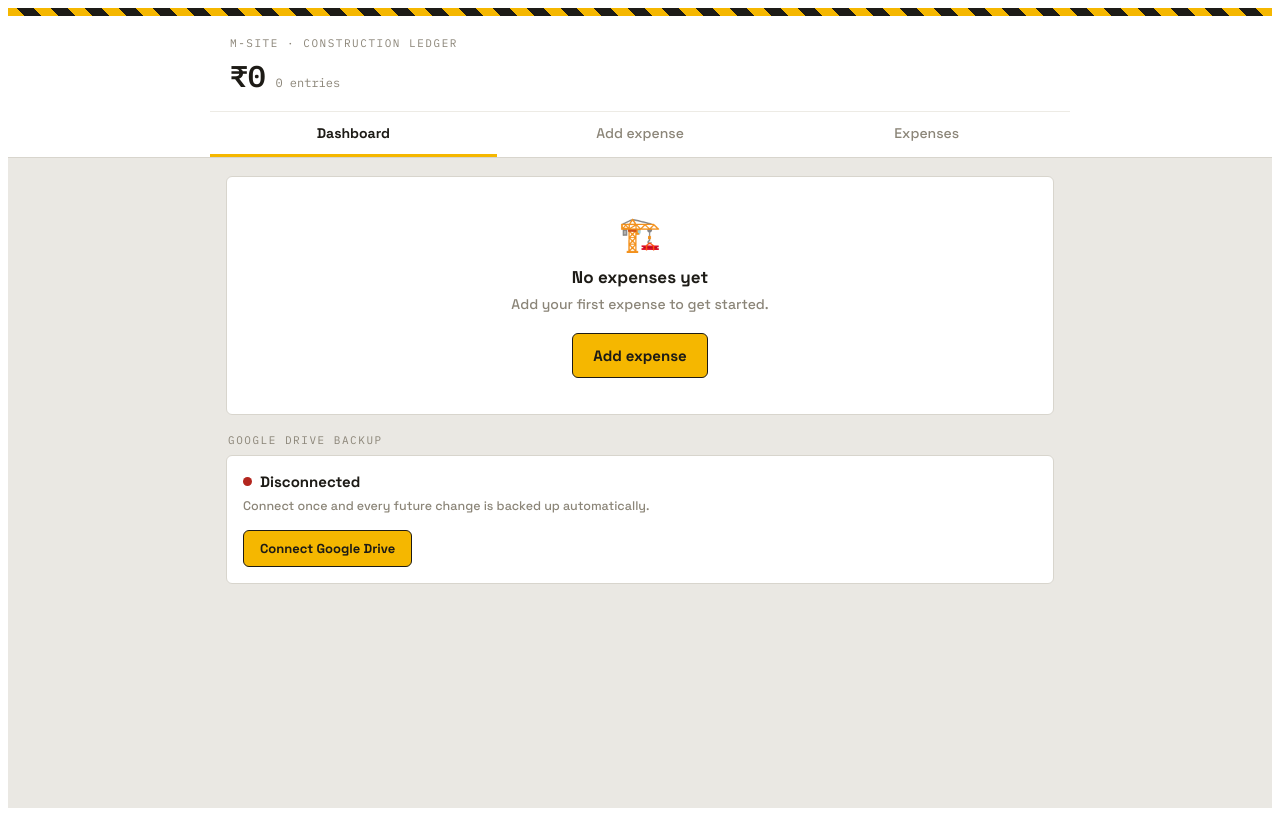
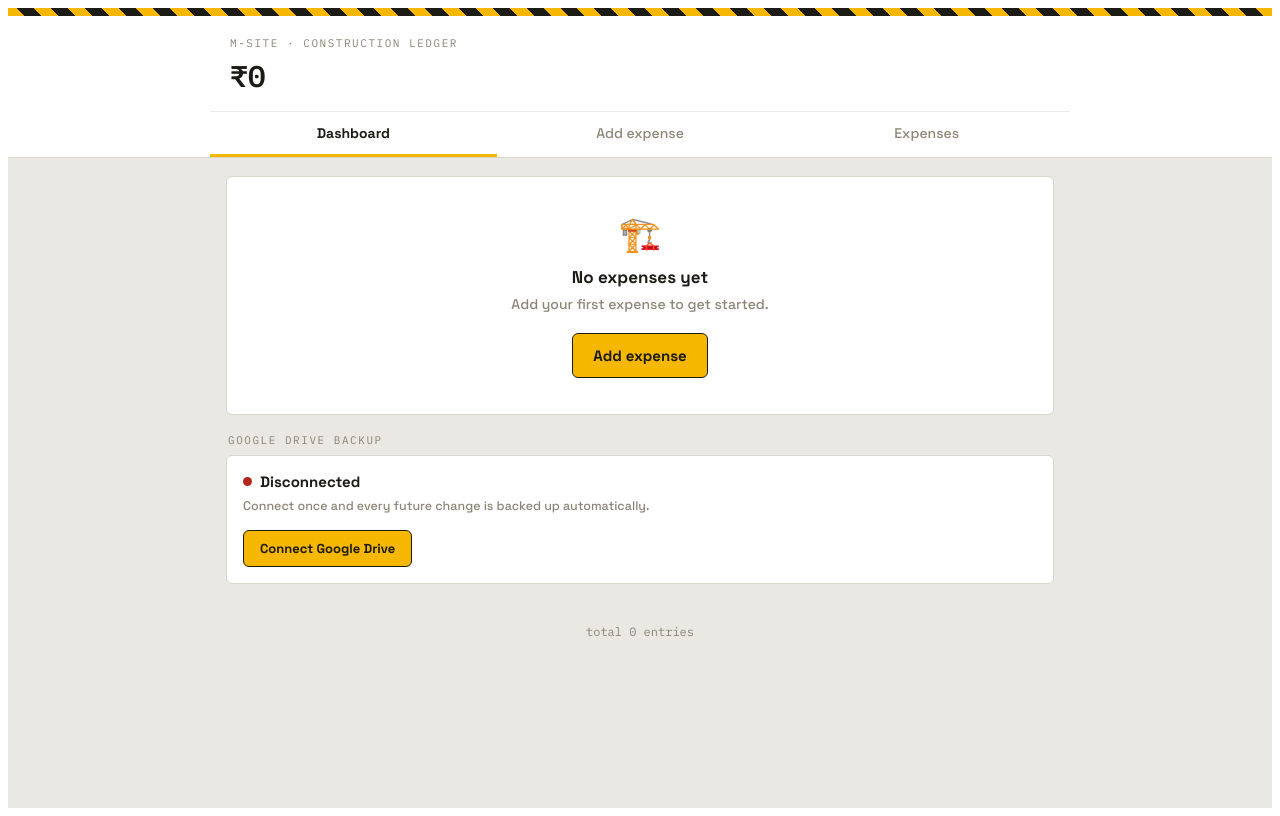
Before and after one commit to aathis/mSite-Expenses, a React (Vite) app: page / in a window 1280 px wide. Built offline with nearby package versions, Linux system fonts and the light colour scheme; the HTML template or start-up script is replaced by a standard one.

Commit message:
Move total entries and last updated timestamp to the bottom of the home page

```diff
--- a/src/app.jsx
+++ b/src/app.jsx
@@ -123,6 +123,7 @@ function MSiteTracker() {
   const [driveBusy, setDriveBusy] = useState(false);
   const [driveMessage, setDriveMessage] = useState("");
   const [lastBackup, setLastBackup] = useState(getLastBackupTime());
+  const [lastModified, setLastModified] = useState(() => localStorage.getItem(LOCAL_MODIFIED_KEY));
   const [selectedCategory, setSelectedCategory] = useState(null);
   const [hoveredCat, setHoveredCat] = useState(null);
 
@@ -141,9 +142,11 @@ function MSiteTracker() {
 
   const adoptExpenses = (next) => {
     setExpenses(next);
+    const now = new Date().toISOString();
     try {
       localStorage.setItem(STORAGE_KEY, JSON.stringify(next));
-      localStorage.setItem(LOCAL_MODIFIED_KEY, new Date().toISOString());
+      localStorage.setItem(LOCAL_MODIFIED_KEY, now);
+      setLastModified(now);
     } catch (e) {
       setError("Could not save data in this browser. Changes may not persist.");
     }
@@ -387,7 +390,6 @@ function MSiteTracker() {
               <div style={S.eyebrow}>M-SITE · CONSTRUCTION LEDGER</div>
               <div style={S.totalRow}>
                 <span style={S.totalAmount}>{inr(total)}</span>
-                <span style={S.totalMeta}>{expenses.length} entries</span>
               </div>
             </div>
             <div style={S.tabs}>
@@ -720,6 +722,11 @@ function MSiteTracker() {
             )}
           </>
         )}
+        {!selectedCategory && (
+          <div style={S.footer}>
+            total {expenses.length} {expenses.length === 1 ? "entry" : "entries"}{lastModified ? ` · last updated ${fmtDateTime(lastModified)}` : ""}
+          </div>
+        )}
       </div>
 
       {toast && <div style={S.toast}>{toast}</div>}
@@ -746,6 +753,7 @@ const S = {
   totalRow: { display: "flex", alignItems: "baseline", gap: 10, flexWrap: "wrap" },
   totalAmount: { fontFamily: "'IBM Plex Mono', monospace", fontWeight: 600, fontSize: 30, letterSpacing: "-0.01em" },
   totalMeta: { fontFamily: "'IBM Plex Mono', monospace", fontSize: 12, color: GREY },
+  footer: { fontFamily: "'IBM Plex Mono', monospace", fontSize: 12, color: GREY, textAlign: "center", marginTop: 40, marginBottom: 20 },
   tabs: { display: "flex", borderTop: "1px solid #EDEBE5" },
   tab: {
     flex: 1, padding: "12px 4px", background: "none", border: "none",
```
